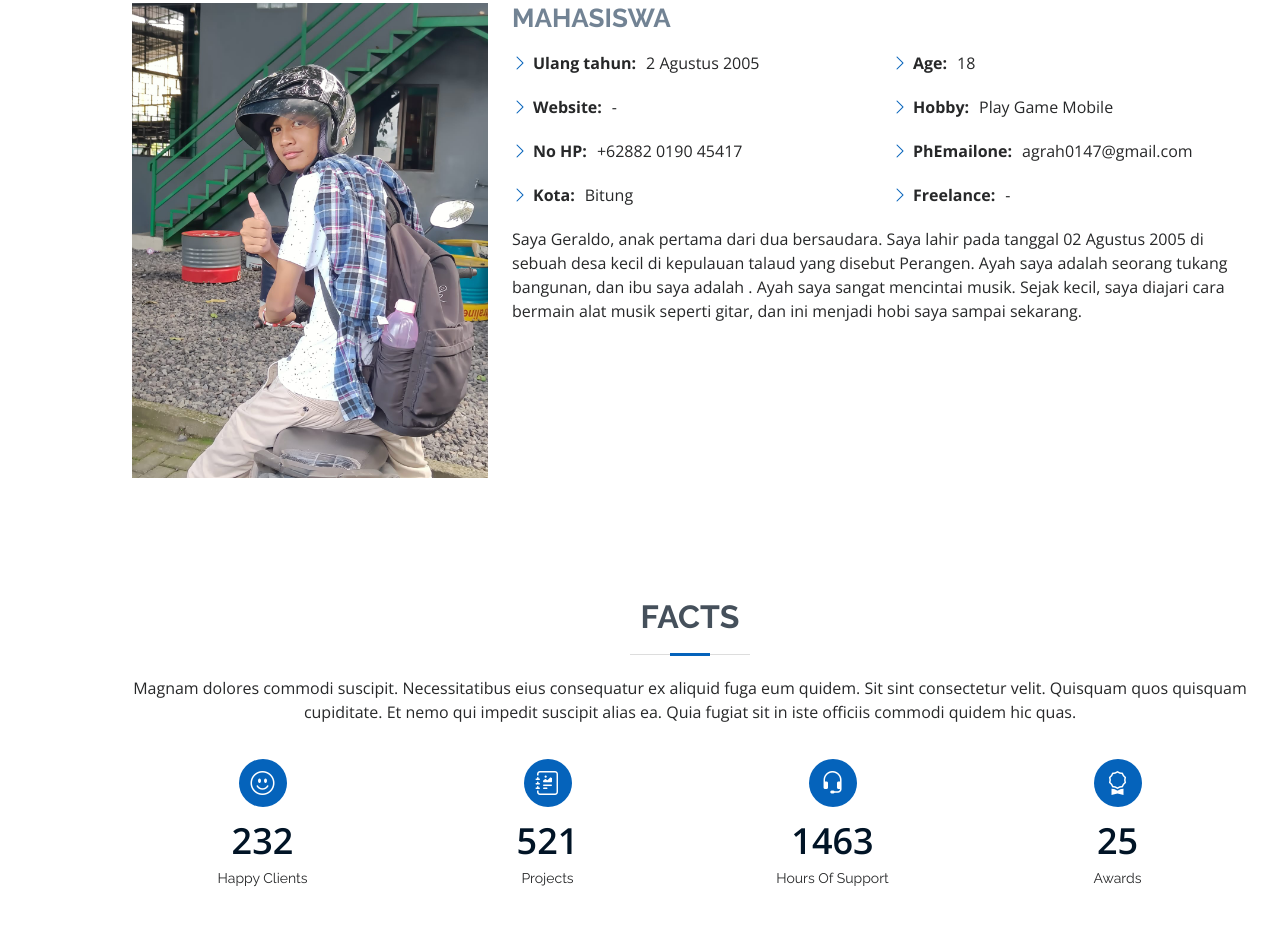
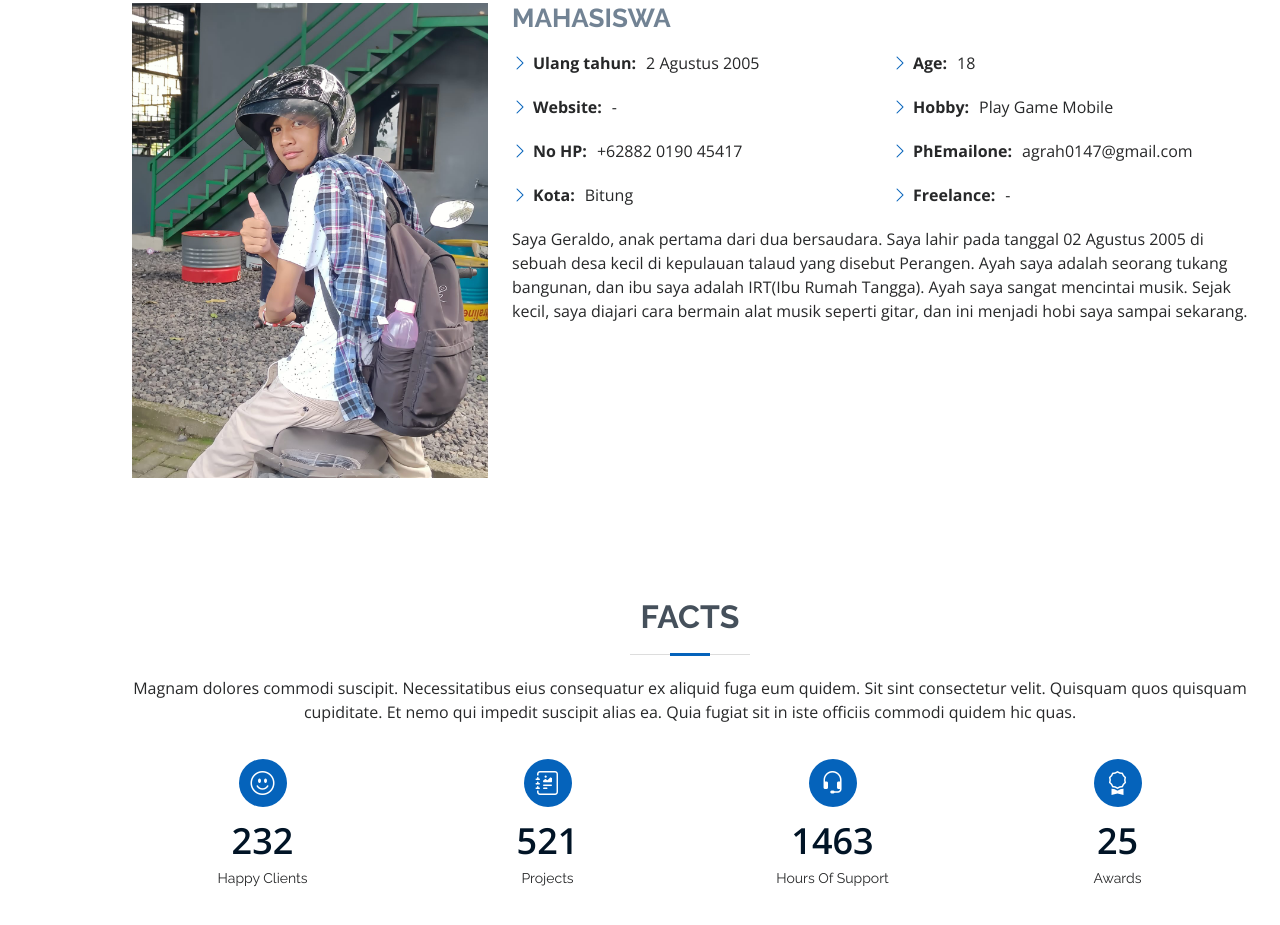
Before and after one commit to Agrah02/website-cuy, a plain HTML site: page index.html in a window 1280 px wide. Shown: the part 989-1914 px from the top of the page. Drawn offline with nearby package versions, Linux system fonts and the light colour scheme; files that its build step writes are made by us from their sources; files whose address does not match are found by name.

Commit message:
Update index.html

```diff
--- a/index.html
+++ b/index.html
@@ -109,7 +109,7 @@
               </div>
             </div>
             <p>
-              Saya Geraldo, anak pertama dari dua bersaudara. Saya lahir pada tanggal 02 Agustus 2005 di sebuah desa kecil di kepulauan talaud yang disebut Perangen. Ayah saya adalah seorang tukang bangunan, dan ibu saya adalah . Ayah saya sangat mencintai musik. Sejak kecil, saya diajari cara bermain alat musik seperti gitar, dan ini menjadi hobi saya sampai sekarang.
+              Saya Geraldo, anak pertama dari dua bersaudara. Saya lahir pada tanggal 02 Agustus 2005 di sebuah desa kecil di kepulauan talaud yang disebut Perangen. Ayah saya adalah seorang tukang bangunan, dan ibu saya adalah IRT(Ibu Rumah Tangga). Ayah saya sangat mencintai musik. Sejak kecil, saya diajari cara bermain alat musik seperti gitar, dan ini menjadi hobi saya sampai sekarang.
             </p>
           </div>
         </div>
```
